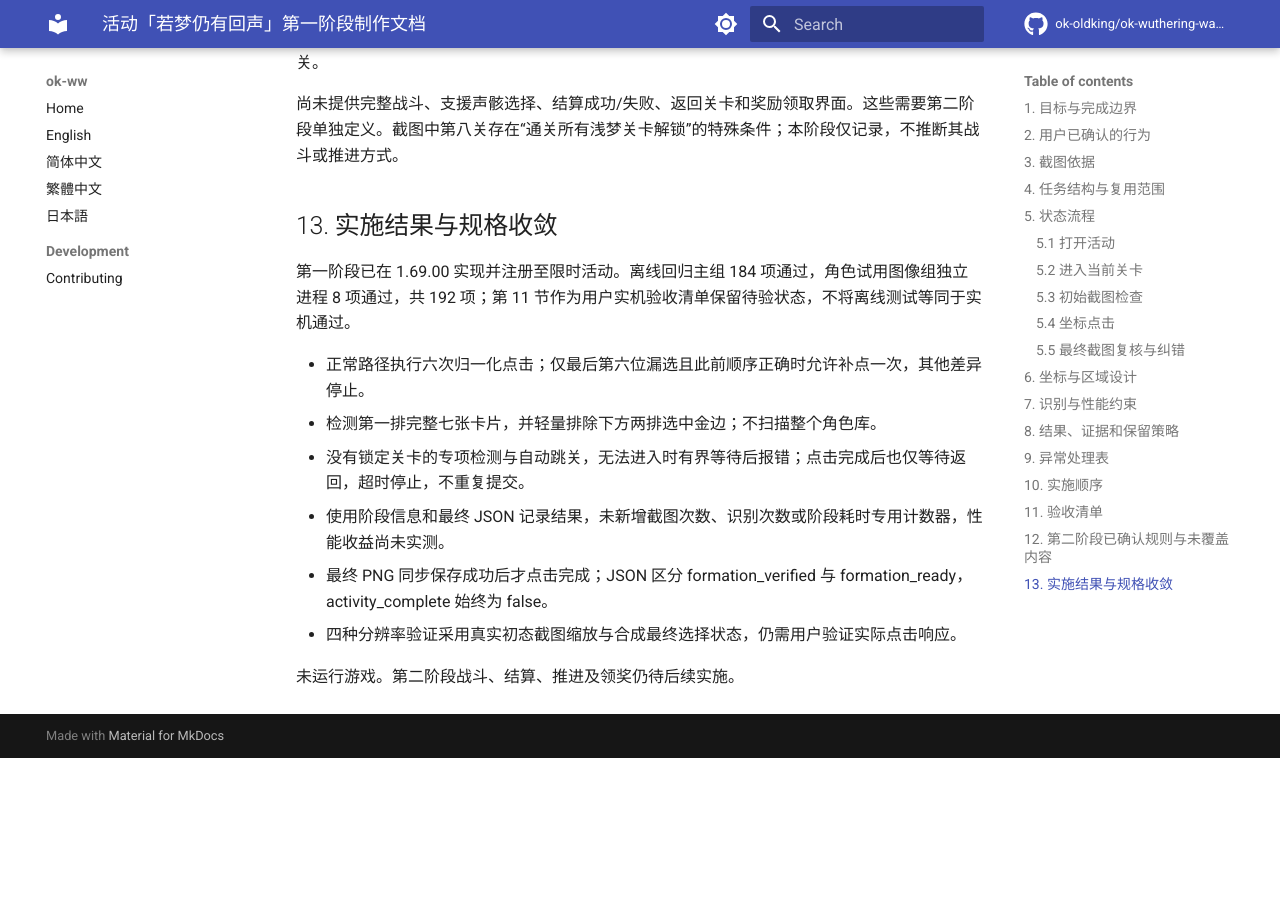
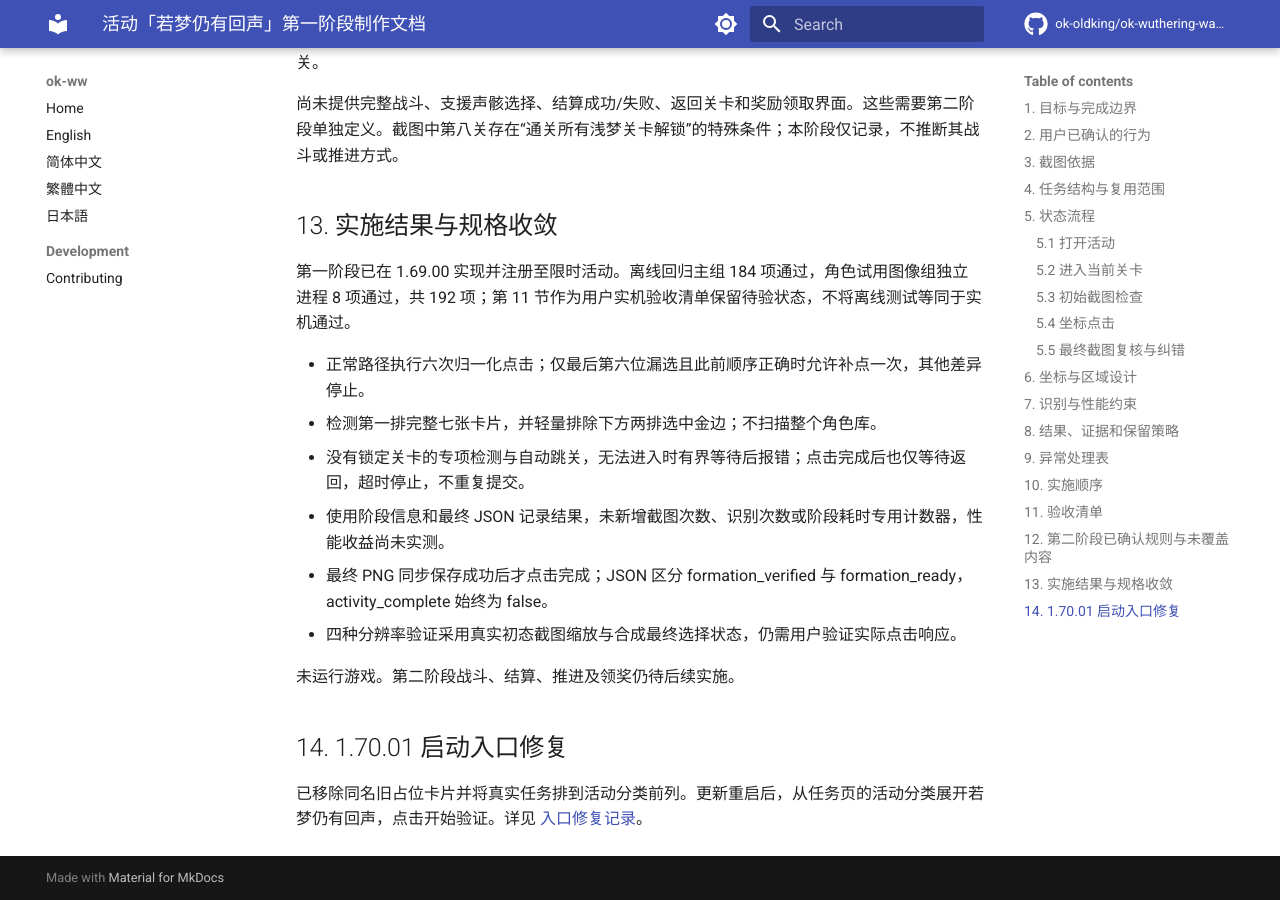
Before and after one commit to xihuojun2020-tech/okww-custom, an MkDocs documentation site: the page built from docs/若梦仍有回声-第一阶段制作文档.md, in a window 1280 px wide and 900 px high, scrolled down 7416 px. Built offline with MkDocs 1.6.1 and Material for MkDocs 9.7.7, drawn with Linux system fonts in a browser that asks for light colours; comment, search, counter and statistics services are not loaded; before the commit the page ends 8174 px from its top, so only the background shows below that.

Commit message:
fix: expose executable Echoes Remain activity instead of placeholder

```diff
--- a/config.py
+++ b/config.py
@@ -19,7 +19,7 @@ from src.task.process_feature import process_feature
 # okww 版本号（固定宽度 X.YY.ZZ）：
 #   小改动 → 第三位 +1；中等改动 → 第二位 +1 且第三位归 00；
 #   大改动 → 第一位 +1 且后两位归 00（仅用户明确提出时执行）
-version = "1.70.00"
+version = "1.70.01"
 
 
 def _find_most_recently_run_pc_exe():
--- a/docs/若梦仍有回声-第一阶段制作文档.md
+++ b/docs/若梦仍有回声-第一阶段制作文档.md
@@ -223,3 +223,7 @@
 - 四种分辨率验证采用真实初态截图缩放与合成最终选择状态，仍需用户验证实际点击响应。
 
 未运行游戏。第二阶段战斗、结算、推进及领奖仍待后续实施。
+
+## 14. 1.70.01 启动入口修复
+
+已移除同名旧占位卡片并将真实任务排到活动分类前列。更新重启后，从任务页的活动分类展开若梦仍有回声，点击开始验证。详见 [入口修复记录](reviews/2026-09-14-echoes-remain-start-entry.md)。
```
Also changed, not shown: docs/reviews/2026-09-14-echoes-remain-start-entry.md (added, +11 -0 lines), 更新日志.md (+6 -0 lines), 2 other files.
